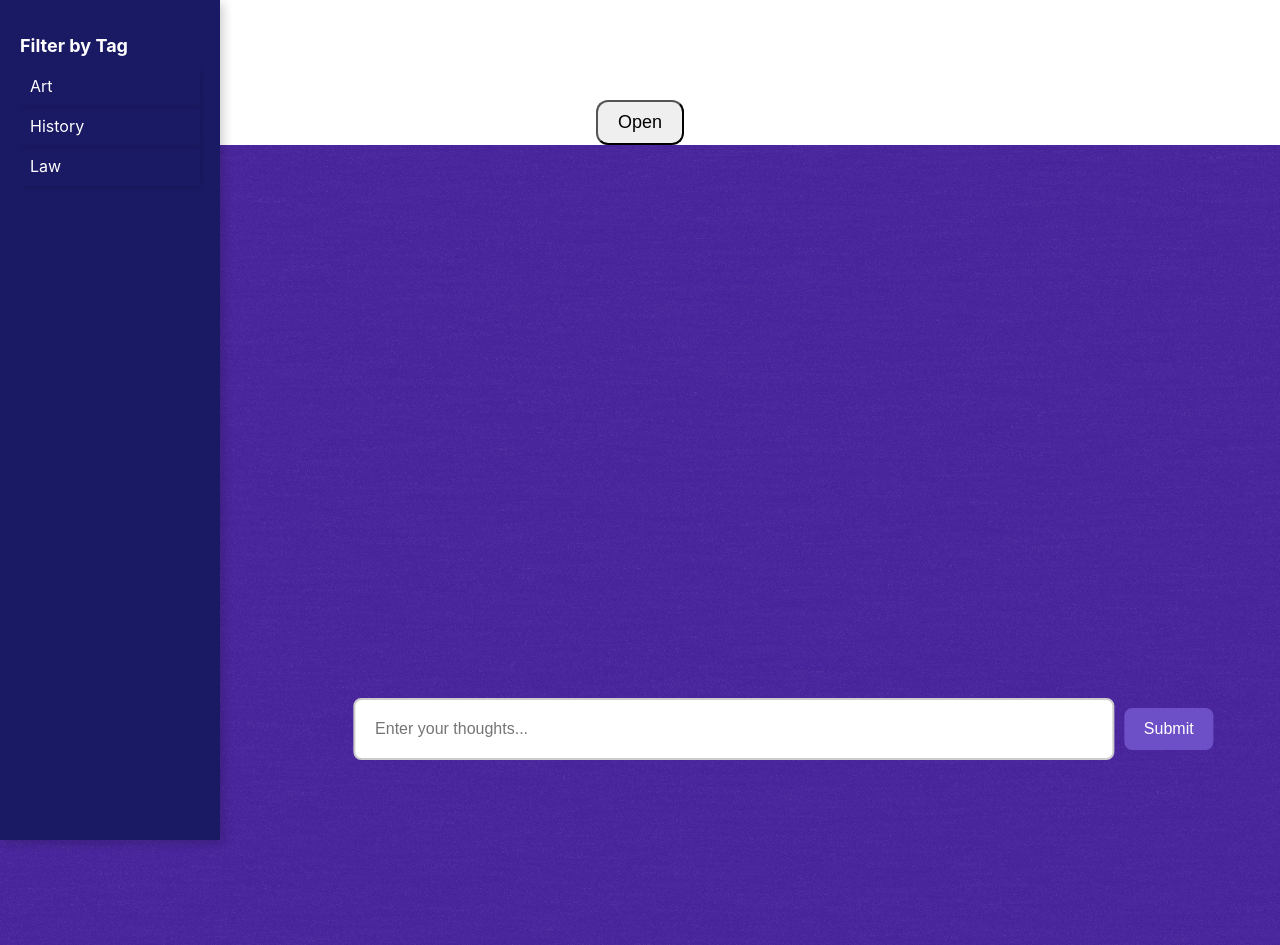
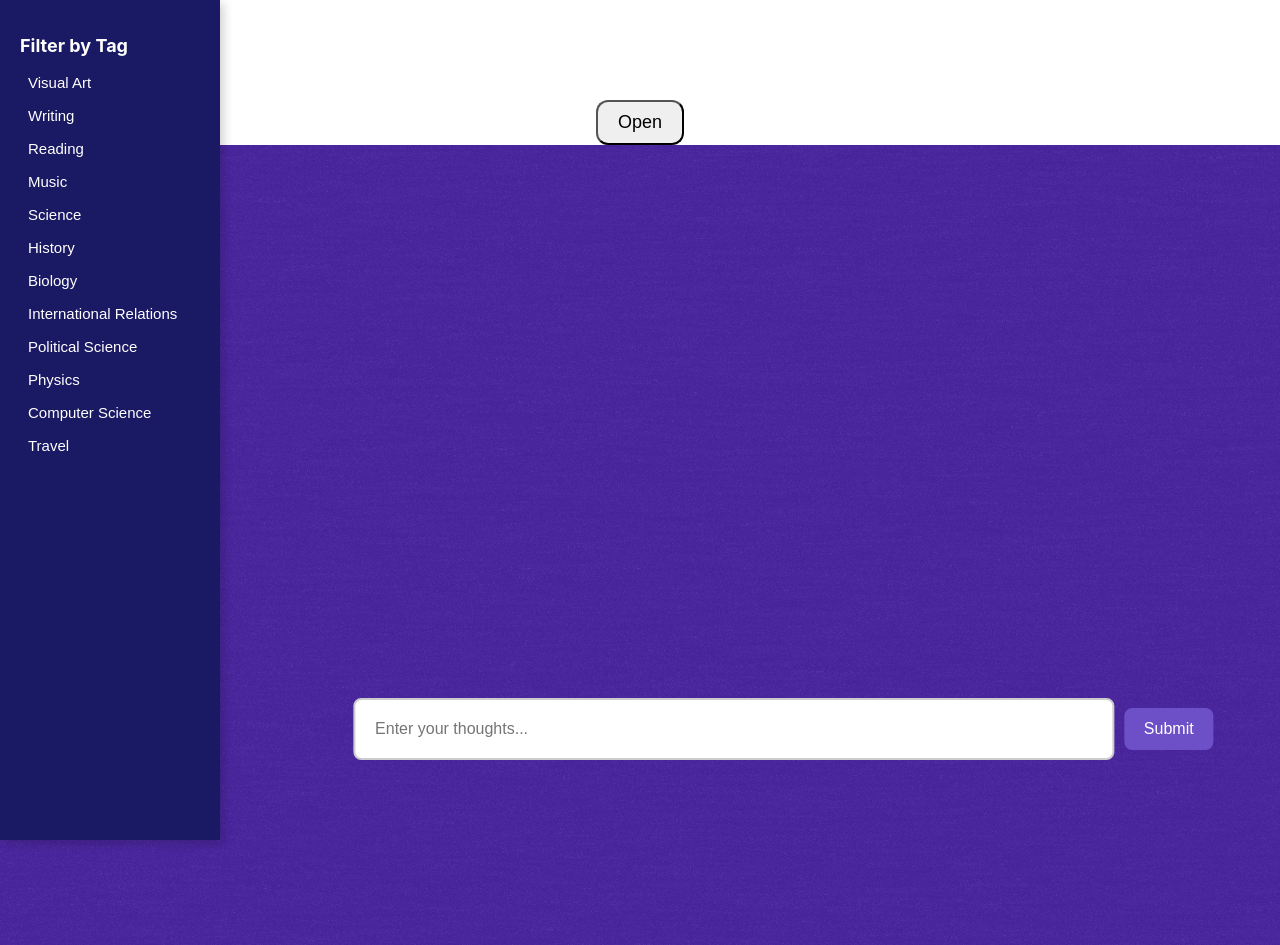
Before and after one commit to lavanyamenon15/IdeationStation, a React (Create React App) app in the folder ideationstation/: page / in a window 1280 px wide. Built offline with nearby package versions, Linux system fonts and the light colour scheme; data requests are answered from the project's data file.

Commit message:
added filter db tags from database

```diff
--- a/ideationstation/package.json
+++ b/ideationstation/package.json
@@ -8,6 +8,7 @@
     "@testing-library/react": "^16.2.0",
     "@testing-library/user-event": "^13.5.0",
     "framer-motion": "^12.4.10",
+    "json-server": "^1.0.0-beta.3",
     "motion": "^12.4.10",
     "react": "^19.0.0",
     "react-dom": "^19.0.0",
--- a/ideationstation/src/FilterTag.css
+++ b/ideationstation/src/FilterTag.css
@@ -18,13 +18,22 @@
   }
    .box-list {
     list-style-type: none;
-    color: white;
     padding: 0;
     margin: 0;
   }
-   .box-item {
-    padding: 10px;
-    margin-bottom: 0px;
-    border-radius: 4px;
-    box-shadow: 1px 1px 5px rgba(0, 0, 0, 0.1);
+  .box-button {
+    width: 100%;
+    padding: 8px;
+    font-size: 15px;
+    border: none;
+    border-radius: 6px;
+    color: white;
+    text-align: left;
+    background-color: transparent;
+    cursor: pointer;
+    transition: color 0.3s ease;
   }
+
+  .box-button:hover {
+    color: #7a7a7a;
+  }
--- a/ideationstation/src/FilterTag.js
+++ b/ideationstation/src/FilterTag.js
@@ -1,22 +1,48 @@
-import { useState } from 'react';
+import React, { useState, useEffect } from 'react';
 import './FilterTag.css';
 
 
 function FilterTag() {
-   const items = [
-       "Art",
-       "History",
-       "Law"
-     ];
+    const [data, setData] = useState([])
+
+     const getTags = async () => {
+             var requestOptions = {
+                 method : "GET",
+                 redirect: "follow"
+             }
+
+             try{
+                 var result = await fetch("http://localhost:3000/Tags", requestOptions)
+                 var resultJSON = setData(await result.json())
+                 console.log(resultJSON)
+             } catch (e) {
+
+             }
+         };
+
+         useEffect(()=> {
+             getTags();
+         },[])
+
+     // !!! Change to filter the stars and change star rendering to only filtered stars
+     const handleClick = (data) => {
+        alert(`You clicked: ${data}`);
+      };
 
      return (
        <div className="box-container">
          <h2 className="box-title">Filter by Tag</h2>
-         <ul className="box-list">
-           {items.map((item, index) => (
-             <li key={index} className="box-item">{item}</li>
+         <div className="box-list">
+         {data.map((dataPoint, index) => (
+          <button
+            key={index}
+            className="box-button"
+            onClick={() => handleClick(data)}
+          >
+            {dataPoint.name}
+          </button>
            ))}
-         </ul>
+         </div>
        </div>
      );
    };
--- a/ideationstation/src/Stars.js
+++ b/ideationstation/src/Stars.js
@@ -43,7 +43,7 @@ function Stars() {
 
     useEffect(()=> {
         getStars();
-    })
+    },[])
 
     return (
         <div className="Stars">
```
Also changed, not shown: 1 other file (tests, documents, lock files or other folders).
